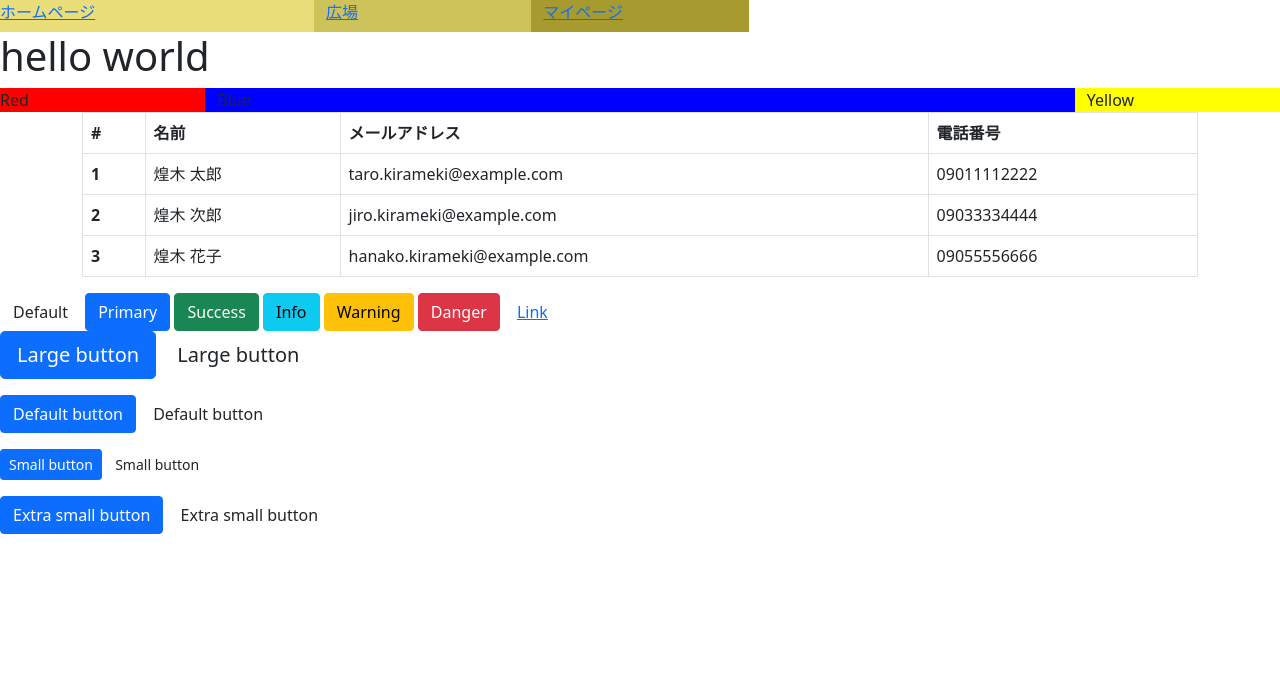
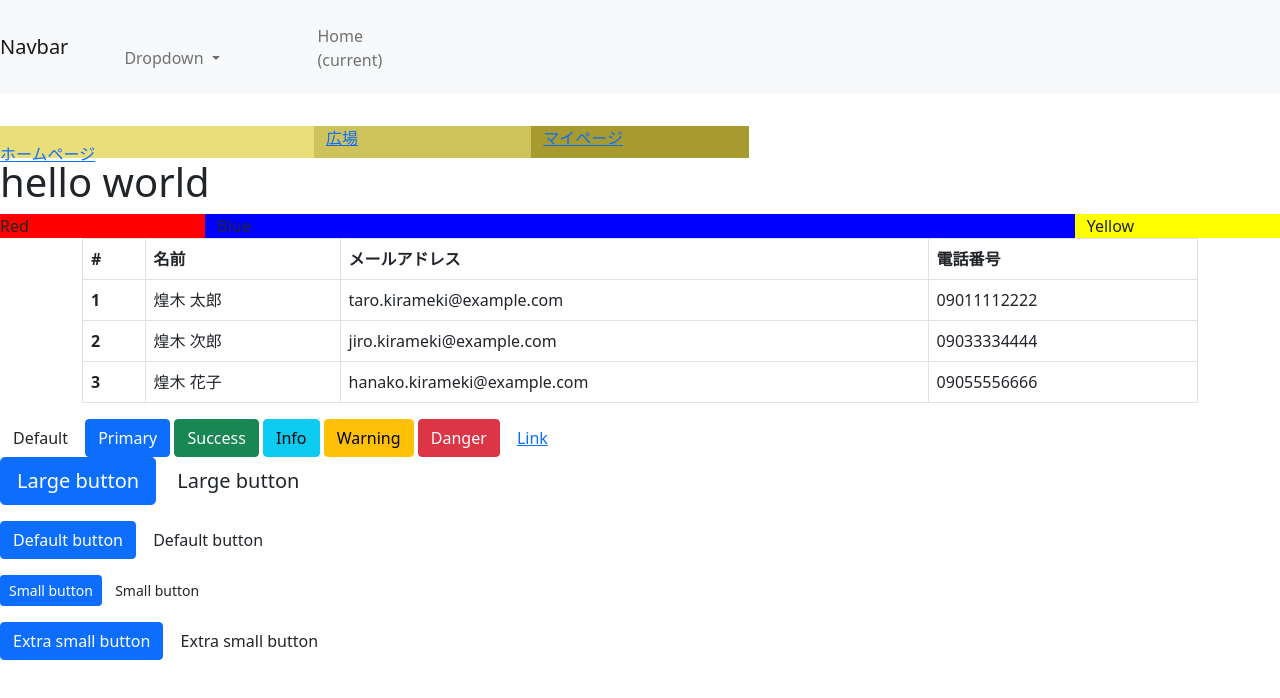
Before and after one commit to normidar/template, a plain HTML site: page index.html in a window 1280 px wide. Drawn offline with nearby package versions, Linux system fonts and the light colour scheme.

Commit message:
Update index.html

```diff
--- a/index.html
+++ b/index.html
@@ -13,6 +13,30 @@
         <script src="https://cdn.jsdelivr.net/npm/bootstrap@5.0.2/dist/js/bootstrap.bundle.min.js" integrity="sha384-MrcW6ZMFYlzcLA8Nl+NtUVF0sA7MsXsP1UyJoMp4YLEuNSfAP+JcXn/tWtIaxVXM" crossorigin="anonymous"></script>
     </head>
     <body>
+        <nav class="navbar navbar-expand-lg navbar-light bg-light">
+          <a class="navbar-brand" href="#">Navbar
+          <button class="navbar-toggler" type="button" data-toggle="collapse" data-target="#navbarSupportedContent" aria-controls="navbarSupportedContent" aria-expanded="false" aria-label="Toggle navigation">
+            <span class="navbar-toggler-icon">
+          </button>
+
+          <div class="collapse navbar-collapse" id="navbarSupportedContent">
+            <ul class="navbar-nav mr-auto">
+              <li class="nav-item dropdown">
+                <a class="nav-link dropdown-toggle" href="#" id="navbarDropdown" role="button" data-toggle="dropdown" aria-haspopup="true" aria-expanded="false">
+                  Dropdown
+                </a>
+                <div class="dropdown-menu" aria-labelledby="navbarDropdown">
+                  <a class="dropdown-item" href="#">Action
+                </div>
+              </li>
+              <li class="nav-item active">
+                <a class="nav-link" href="#">Home (current)</span>
+              </li>
+            </ul>
+          </div>
+        </nav>
+
+
         <div class="row">
             <div class="col-md-3" style="height: 32px; background-color:rgb(233, 222, 121);"><a href="#">ホームページ</a></div>
             <div class="col-md-2" style="height: 32px; background-color:rgb(206, 194, 91);"><a href="#">広場</a></div>
```
